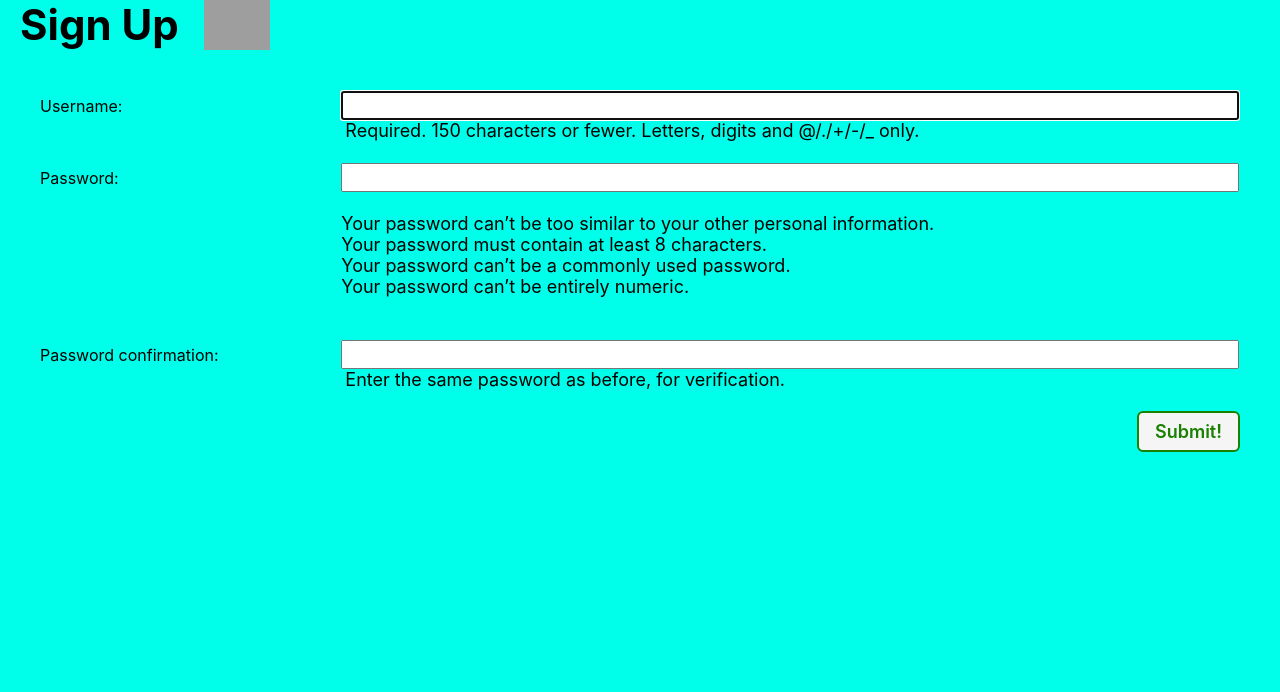
After one commit to Aishaml1/dolphincollection, a Django app: page /accounts/signup/ in a window 1280 px wide. The commit adds this page. Shown: the part 143-835 px from the top of the page. Run offline with Django 3.2, Linux system fonts and the light colour scheme; grey boxes are pictures that could not be loaded.

Commit message:
do-over completed

```diff
--- a/dolphincollection/settings.py
+++ b/dolphincollection/settings.py
@@ -120,8 +120,10 @@ USE_TZ = True
 
 STATIC_URL = '/static/'
 
+LOGIN_URL = 'home'
 LOGIN_REDIRECT_URL = 'dolphins_index'
 LOGOUT_REDIRECT_URL = 'home'
+
 # Default primary key field type
 # https://docs.djangoproject.com/en/3.2/ref/settings/#default-auto-field
 
--- a/main_app/templates/base.html
+++ b/main_app/templates/base.html
@@ -35,9 +35,11 @@
       <li><a href="{% url 'toys_create' %}">Add a Toy</a></li>
       <li><a href="{% url 'toys_index' %}">All Toys</a></li>
     <li><a href="{% url 'about' %}">About</a></li>
-     {% else %}
+     <li><a href="{% url 'logout' %}">Log out</a></li>
+            {% else %}
             <li><a href="{% url 'about' %}">About</a></li>
             <li><a href="{% url 'home' %}">Login</a></li>
+            <li><a href="{% url 'signup' %}">Sign Up</a></li>
           {% endif %}
       </ul>
     </nav>
--- /dev/null
+++ b/main_app/templates/signup.html
@@ -0,0 +1,25 @@
+{% extends 'base.html' %}
+{% load static %}
+
+{% block head %}
+<link rel="stylesheet" type="text/css" href="{% static 'css/form.css' %}"/>
+{% endblock %}
+
+{% block content %}
+
+<div class="page-header">
+  <h1>Sign Up</h1>
+  <img src="{% static 'images/nerd-cat.svg' %}" alt="A cat using a computer"/>
+</div>
+{% if error_message %}
+  <p class="red-text">{{ error_message }}</p>
+{% endif %}
+<form action="" method="post" class="form-container" autocomplete="off">
+  {% csrf_token %}
+  <table>
+    {{ form.as_table }}
+  </table>
+  <button type="submit" class="btn submit">Submit!</button>
+</form>
+
+{% endblock %}
--- a/main_app/views.py
+++ b/main_app/views.py
@@ -6,6 +6,8 @@ from .forms import FeedingForm
 from django.contrib.auth.views import LoginView
 from django.contrib.auth import login
 from django.contrib.auth.forms import UserCreationForm
+from django.contrib.auth.decorators import login_required
+from django.contrib.auth.mixins import LoginRequiredMixin
 
 # Create your views here.
 class Home(LoginView):
@@ -13,8 +15,9 @@ class Home(LoginView):
 def about(request):
   return render(request, 'about.html')
 
+@login_required
 def dolphins_index(request):
-    dolphins = Dolphin.objects.all()
+    dolphins = Dolphin.objects.filter(user=request.user)
     return render(request, 'dolphins/index.html', { 'dolphins': dolphins })
 
 def dolphins_detail(request, dolphin_id):
@@ -25,7 +28,7 @@ def dolphins_detail(request, dolphin_id):
     'dolphin': dolphin, 'feeding_form': feeding_form, 'toys': toys_dolphin_doesnt_have
     })
 
-class DolphinCreate(CreateView):
+class DolphinCreate(LoginRequiredMixin, CreateView):
   model = Dolphin
   fields = ['name', 'breed', 'description', 'age']
   def form_valid(self, form):
```
